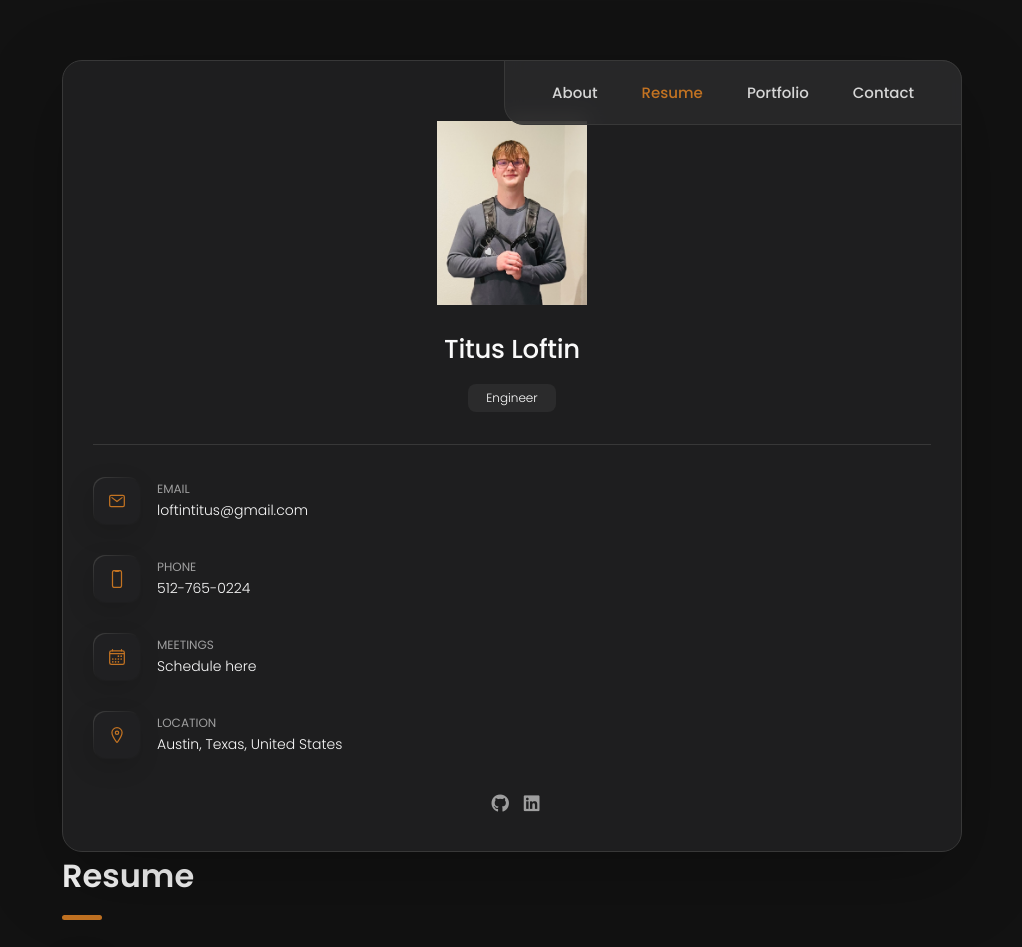
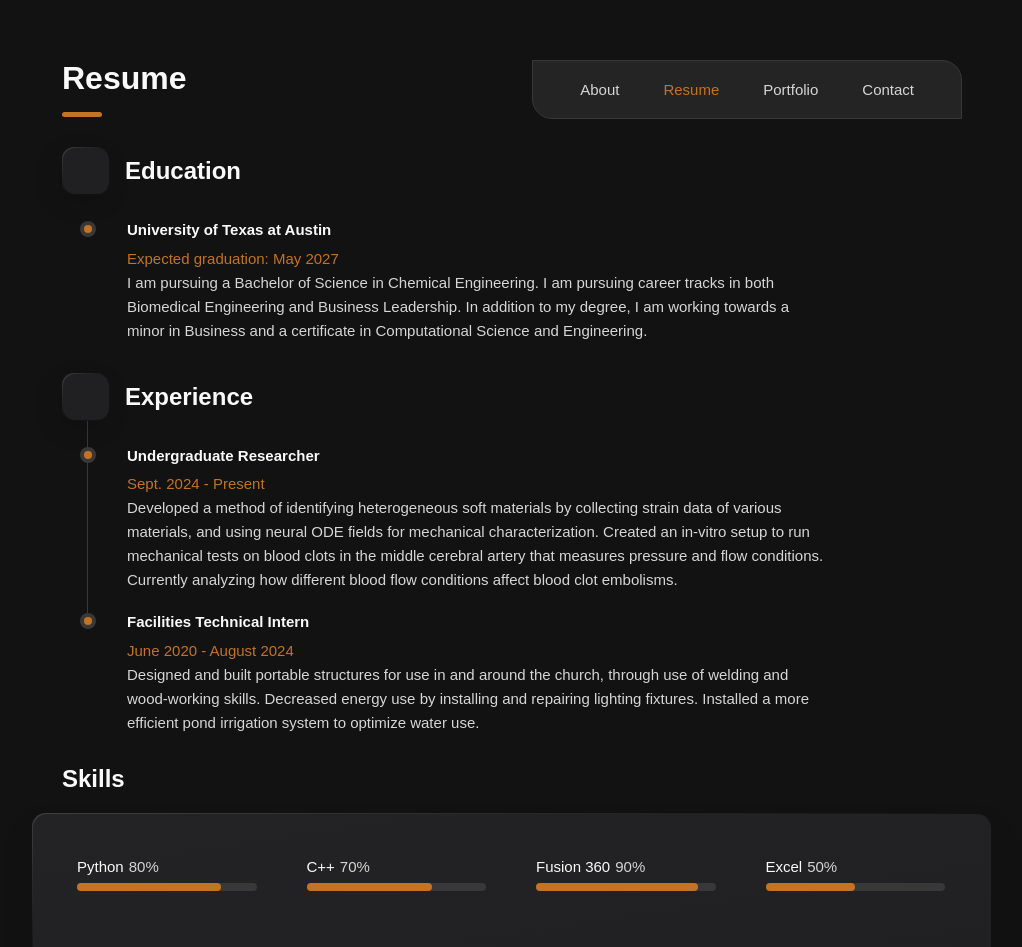
Before and after one commit to LoftinTitus/LoftinTitus.github.io, a plain HTML site: page resume.html in a window 1280 px wide. Shown: the top 947 px of the page, without its empty margins (128-1150 px from the left). Drawn offline with nearby package versions, Linux system fonts and the light colour scheme.

Commit message:
Removing sidebar

```diff
--- a/resume.html
+++ b/resume.html
@@ -5,95 +5,10 @@
     <meta name="viewport" content="width=device-width, initial-scale=1.0">
     <title>Resume - Titus Loftin</title>
     <link rel="stylesheet" href="style.css">
-    <link rel="preconnect" href="https://fonts.googleapis.com">
-    <link rel="preconnect" href="https://fonts.gstatic.com" crossorigin>
-    <link href="https://fonts.googleapis.com/css2?family=Poppins:wght@300;400;500;600&display=swap" rel="stylesheet">
-    <link href="https://cdnjs.cloudflare.com/ajax/libs/font-awesome/6.0.0/css/all.min.css" rel="stylesheet">
 </head>
 <body>
     <main>
         <div class="main-content">
-            <!-- Sidebar goes here -->
-            <aside class="sidebar" data-sidebar>
-              <div class="sidebar-info">
-                <figure class="profile-picture">
-                  <img src="./assets/IMG_5622.jpeg" alt="Titus Loftin" width="80">
-                </figure>
-
-                <div class="info-content">
-                  <h1 class="name" title="Titus Loftin">Titus Loftin</h1>
-                  <p class="title">Engineer</p>
-                </div>
-
-                <button class="info_more-btn" data-sidebar-btn>
-                  <span>Show Contacts</span>
-                  <ion-icon name="chevron-down"></ion-icon>
-                </button>
-              </div>
-
-              <div class="sidebar-info_more">
-                <div class="separator"></div>
-
-                <ul class="contacts-list">
-                  <li class="contact-item">
-                    <div class="icon-box">
-                      <ion-icon name="mail-outline"></ion-icon>
-                    </div>
-                    <div class="contact-info">
-                      <p class="contact-title">Email</p>
-                      <a href="mailto:loftintitus@gmail.com" class="contact-link">loftintitus@gmail.com</a>
-                    </div>
-                  </li>
-
-                  <li class="contact-item">
-                    <div class="icon-box">
-                      <ion-icon name="phone-portrait-outline"></ion-icon>
-                    </div>
-                    <div class="contact-info">
-                      <p class="contact-title">Phone</p>
-                      <a href="tel:+5127650224" class="contact-link">512-765-0224</a>
-                    </div>
-                  </li>
-
-                  <li class="contact-item">
-                    <div class="icon-box">
-                      <ion-icon name="calendar-outline"></ion-icon>
-                    </div>
-                    <div class="contact-info">
-                      <p class="contact-title">Meetings</p>
-                      <time datetime="">Schedule here</time>
-                    </div>
-                  </li>
-
-                  <li class="contact-item">
-                    <div class="icon-box">
-                      <ion-icon name="location-outline"></ion-icon>
-                    </div>
-                    <div class="contact-info">
-                      <p class="contact-title">Location</p>
-                      <address>Austin, Texas, United States</address>
-                    </div>
-                  </li>
-                </ul>
-
-                <div class="separator"></div>
-
-                <ul class="social-list">
-                  <li class="social-item">
-                    <a href="https://github.com/LoftinTitus" class="social-link" target="_blank" rel="noopener noreferrer">
-                      <i class="fab fa-github"></i>
-                    </a>
-                  </li>
-
-                  <li class="social-item">
-                    <a href="https://www.linkedin.com/in/titus-loftin-a71b442a8/" class="social-link" target="_blank" rel="noopener noreferrer">
-                      <i class="fab fa-linkedin"></i>
-                    </a>
-                  </li>
-                </ul>
-              </div>
-            </aside>
-
             <!-- Navbar -->
             <nav class="navbar">
                 <ul class="navbar-list">
@@ -310,8 +225,5 @@
             </section>
         </div>
     </main>
-    <script src="script.js"></script>
-    <script type="module" src="https://unpkg.com/ionicons@5.5.2/dist/ionicons/ionicons.esm.js"></script>
-    <script nomodule src="https://unpkg.com/ionicons@5.5.2/dist/ionicons/ionicons.js"></script>
 </body>
 </html>
```
